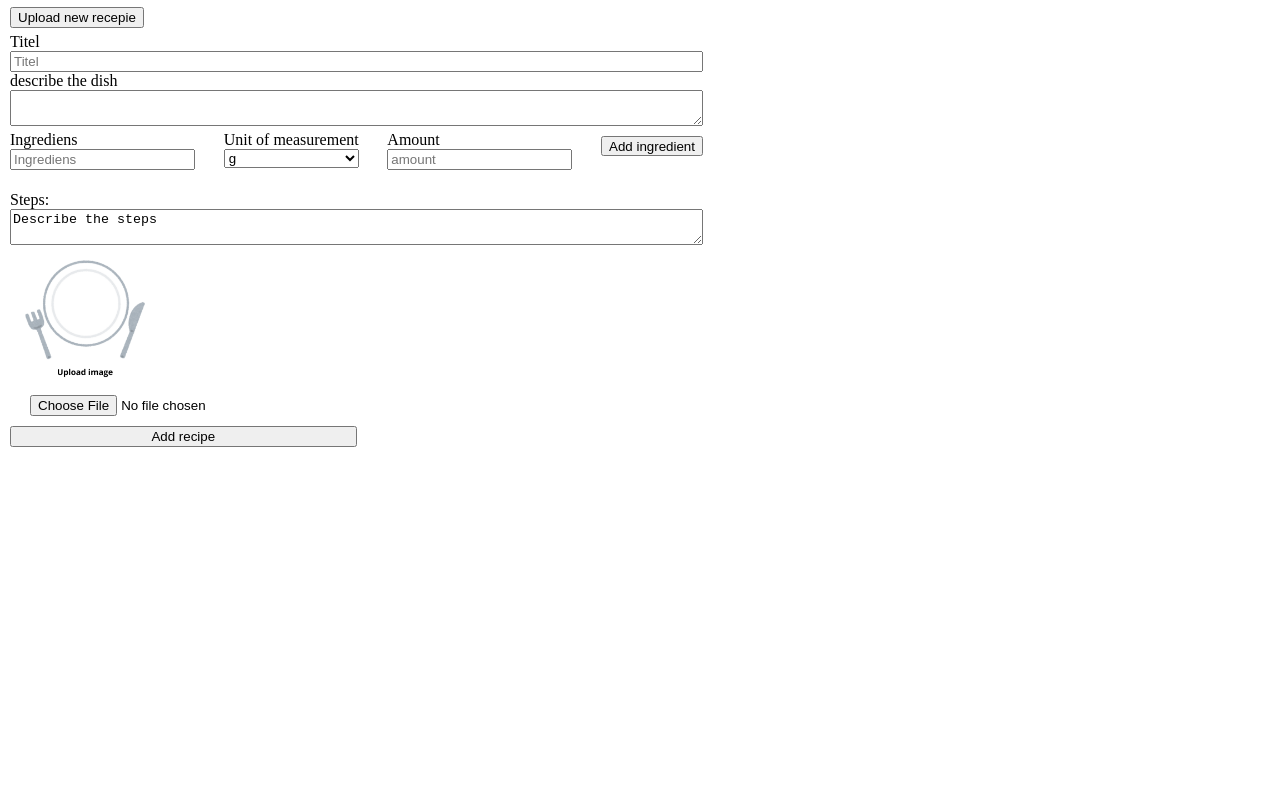
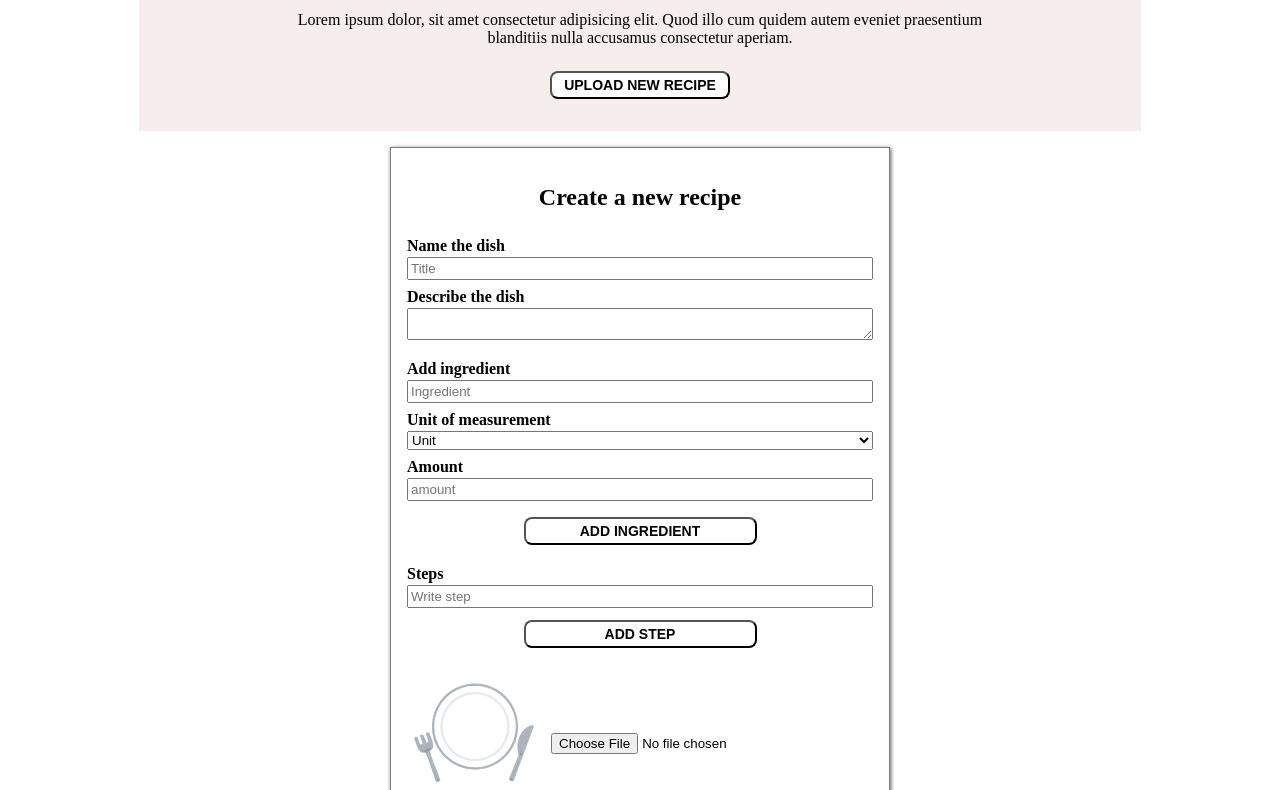
Before and after one commit to Yael353/receptApp---vanillajs, a plain HTML site: page index.html in a window 1280 px wide. Shown: the part 83-873 px from the top of the page. Before the commit the page ends 800 px from the top, so only its background shows below. Drawn offline with Linux system fonts and the light colour scheme.

Commit message:
css, add ingredients and steps

```diff
--- a/index.html
+++ b/index.html
@@ -7,32 +7,49 @@
     <link rel="stylesheet" href="style.css" />
   </head>
   <body>
-    <h1>Recept App</h1>
-
-    <button class="containerButton">Upload new recepie</button>
-
+    <div class="wrapper">
+      <header>
+        <h1>Recipe App</h1>
+      </header>
+      <div class="heroSection">
+        <p>
+          Lorem ipsum dolor, sit amet consectetur adipisicing elit. Quod illo
+          cum quidem autem eveniet praesentium blanditiis nulla accusamus
+          consectetur aperiam.
+        </p>
+        <button class="containerButton">Upload new recipe</button>
+      </div>
+      <main class="content">
+        <!-- popup formulär -->
+        <div class="containerFormContent">
           <div class="containerForm">
+            <h2>Create a new recipe</h2>
             <form action="" class="recForm">
-        <div class="firstPart">
-          <div class="name">
-            <label for="recepieName">Titel</label>
-            <input type="text" placeholder="Titel" />
+              <section class="firstPart">
+                <div class="recipeTitle">
+                  <label for="recepieName">Name the dish</label>
+                  <input type="text" placeholder="Title" />
                 </div>
                 <div class="describe">
-            <label for="description">describe the dish</label>
+                  <label for="description">Describe the dish</label>
                   <textarea name="description" class="description"></textarea>
                 </div>
-        </div>
+              </section>
 
-        <!-- popup formulär -->
-        <div class="addIng">
+              <!--add ingridient-->
+              <section class="ingredientSection">
                 <div class="addIng2">
-            <label id="ingrediensInput">Ingrediens</label>
-            <input type="text" placeholder="Ingrediens" required />
+                  <label for="ingredientInput">Add ingredient </label>
+                  <input
+                    type="text"
+                    id="ingredientInput"
+                    placeholder="Ingredient"
+                  />
                 </div>
                 <div class="addIng2">
                   <label for="dropdown">Unit of measurement</label>
                   <select id="dropDown" name="dropdown">
+                    <option value="" selected hidden>Unit</option>
                     <option value="g">g</option>
                     <option value="hg">hg</option>
                     <option value="ml">ml</option>
@@ -43,33 +60,64 @@
                     <option value="st">st</option>
                   </select>
                 </div>
+
                 <div class="addIng2">
-            <label for="">Amount</label>
-            <input type="text" placeholder="amount" id="amountInput" required />
+                  <label for="amountInput">Amount</label>
+                  <input type="text" placeholder="amount" id="amountInput" />
                 </div>
                 <button class="addButton" type="submit">Add ingredient</button>
+              </section>
+
+              <div>
+                <ul id="ingredientOutput"></ul>
+              </div>
+              <!--add steps-->
+              <section class="addIng2">
+                <label for="stepInput">Steps</label>
+                <input
+                  type="text"
+                  placeholder="Write step"
+                  id="stepInput"
+                  required
+                />
+                <button id="addStepBtn" type="submit">Add step</button>
+              </section>
+              <div>
+                <ul id="stepsOutput"></ul>
               </div>
 
-        <div>
-          <ul></ul>
-        </div>
+              <section class="uppLoadImg">
+                <!--
+            <label for="">Steps: </label>
+            <textarea
+              name=""
+              class="ingredientSteps"
+              placeholder="Describe the steps"
+            ></textarea>
+            -->
 
-        <div class="uppLoadImg">
-          <label for="">Steps: </label>
-          <textarea name="" class="">Describe the steps</textarea>
-
-          <img src="/img/emptyImg.png" alt="Empty plate" id="standardImage" />
+                <img
+                  src="/img/emptyImg.png"
+                  alt="Empty plate"
+                  id="standardImage"
+                />
                 <input
                   type="file"
                   accept="image/jpeg. image/png, image/jpg"
-            class="upploadBtn"
+                  id="imageInput"
                 />
+              </section>
+              <div id="addRecipe">
+                <button type="submit" id="addRecipeBtn">Add recipe</button>
               </div>
-
-        <button type="submit" class="submitBtn">Add recipe</button>
             </form>
           </div>
-
+        </div>
+      </main>
+      <footer>
+        <div>Yaser, Rebecka, Rodrigo, Qasim</div>
+      </footer>
+    </div>
     <script src="script.js"></script>
   </body>
 </html>
--- a/script.js
+++ b/script.js
@@ -1,12 +1,25 @@
 document.addEventListener("DOMContentLoaded", function () {
   const containerButton = document.querySelector(".containerButton");
   const containerForm = document.querySelector(".containerForm");
+  //ingredients
   const addButton = document.querySelector(".addButton");
   const ingredientInput = document.getElementById("ingredientInput");
   const amountInput = document.getElementById("amountInput");
   const dropDown = document.getElementById("dropDown");
+  const ingredientList = document.getElementById("ingredientOutput");
+  //steps
+  const stepInput = document.getElementById("stepInput");
+  const addStepBtn = document.getElementById("addStepBtn");
+  const stepList = document.getElementById("stepsOutput");
+  //image
+  const standardImage = document.getElementById("standardImage");
+  const imageInput = document.getElementById("imageInput");
+
+  //add recipe
+  const addImageBtn = document.getElementById("addRecipeBtn");
 
   let ingredients = [];
+  let steps = [];
 
   containerForm.style.display = "block";
   containerButton.addEventListener("click", function () {
@@ -20,11 +33,13 @@ document.addEventListener("DOMContentLoaded", function () {
     }
   });
 
+  //add ingredients on click:
   addButton.addEventListener("click", function () {
-    const ingridient = ingredientInput.value.trim();
+    const ingridient = ingredientInput.value; //trim()
     const unit = dropDown.value;
     const amount = amountInput.value.trim();
 
+    //if ingredient, amount and unit new ingredientObject
     if (ingridient && unit && amount) {
       const ingredientObject = {
         name: ingridient,
@@ -32,9 +47,51 @@ document.addEventListener("DOMContentLoaded", function () {
         amount: amount,
       };
 
+      //push the ingredients to ingredients arr
       ingredients.push(ingredientObject);
+
+      //create list el to the ul
+      const listItem = document.createElement("li");
+      //content to put in the li el
+      listItem.textContent = `${ingredientObject.name} - ${ingredientObject.unit} - ${ingredientObject.amount} `;
+      //add li to ul
+      ingredientList.appendChild(listItem);
+
+      //clear input filelds
       ingredientInput.value = "";
       amountInput.value = "";
+    } else {
+      console.log("No ingredient!!");
     }
   });
+
+  //add steps on click:
+  addStepBtn.addEventListener("click", function () {
+    const step = stepInput.value.trim();
+    console.log(stepInput);
+    //push the ingredients to ingredients arr
+    if (step) {
+      steps.push(step);
+
+      //create list el to the ul
+      const stepItem = document.createElement("li");
+      //content to put in the li el
+      stepItem.textContent = step;
+      //add li to ul
+      stepList.appendChild(stepItem);
+
+      /*
+      if(step.length > 0) {
+        stepInput.removeAttribute("required")
+      }
+*/
+
+      //clear input field
+      stepInput.value = "";
+    } else {
+      console.log("nothing too see here");
+    }
+  });
+
+  //add/upload/change image
 });
--- a/style.css
+++ b/style.css
@@ -1,22 +1,104 @@
+* {
+  margin: 0;
+  padding: 0;
+  box-sizing: border-box;
+}
+
+html,
 body {
-  margin: 5px;
-  padding: 5px;
-  box-sizing: border-box;
+  height: 100%;
+  margin: 0;
+}
+
+.wrapper {
+  display: flex;
+  flex-direction: column;
+  min-height: 100vh;
+}
+
+main {
+  flex-grow: 1;
+}
+
+header {
+  text-align: center;
+  background-color: rgb(246, 237, 237);
+  padding: 16px 4px;
+  border-bottom: 0.5px solid gray;
+}
+
+button {
+  padding: 4px 12px;
+  font-weight: 600;
+  background-color: white;
+  border-radius: 8px;
+  font-size: 14px;
+  margin: 8px 0;
+  text-transform: uppercase;
+}
+
+label {
+  font-weight: 600;
+  padding-bottom: 2px;
+}
+
+input {
+  padding: 2px;
+}
+
+section {
+  padding: 10px 0;
+}
+
+button:hover {
+  background-color: black;
+  color: white;
+}
+
+.heroSection {
+  display: flex;
+  flex-direction: column;
+  margin: auto;
+  justify-content: center;
+  align-items: center;
+  gap: 16px;
+  background-color: rgb(246, 237, 237);
+  padding: 24px 4px;
+}
+
+.heroSection p {
+  text-align: center;
+  max-width: 70%;
+}
+
+.content {
+  padding: 16px 4px;
+  display: flex;
+  justify-content: center;
+  align-items: center;
+}
+
+.containerFormContent {
+  width: 90%;
+  max-width: 500px;
 }
 
 .containerForm {
   display: flex;
   flex-direction: column;
-  width: 55%;
+  background-color: white;
+  padding: 24px 16px;
+  border: 0.3px solid gray;
+  align-items: center;
+  box-shadow: 1px 1px 4px rgb(94, 89, 89);
 }
 
-.firstPart {
+.containerForm h2 {
+  padding: 12px 0 16px 0;
+  text-align: center;
 }
-.name {
-  display: flex;
-  flex-direction: column;
-}
-.describe {
+
+.recipeTitle {
   display: flex;
   flex-direction: column;
 }
@@ -24,17 +106,23 @@ body {
 .recForm {
   display: flex;
   flex-direction: column;
-
-  margin-top: 5px;
 }
 
-.addIng {
+.firstPart {
   display: flex;
-  justify-content: center;
-  justify-content: space-between;
-  flex-wrap: wrap;
+  flex-direction: column;
+  gap: 8px;
+}
 
-  margin-top: 5px;
+.describe {
+  display: flex;
+  flex-direction: column;
+}
+
+.ingredientSection {
+  display: flex;
+  flex-direction: column;
+  gap: 8px;
 }
 
 #standardImage {
@@ -44,22 +132,27 @@ body {
 
 .uppLoadImg {
   display: flex;
-  flex-direction: column;
+  align-items: center;
+  margin-left: -8px;
+}
 
-  margin-top: 5px;
+#addStepBtn {
+  width: 50%;
+  margin: 12px auto 0 auto;
+}
+
+.addButton {
+  width: 50%;
+  margin: 8px auto 0 auto;
+}
+
+#imageinput {
+  max-width: fit-content;
 }
 
 .addIng2 {
   display: flex;
   flex-direction: column;
-}
-.addButton {
-  height: 20px;
-  margin-top: 5px;
-}
-
-.upploadBtn {
-  margin-left: 20px;
 }
 
 .submitBtn {
@@ -69,3 +162,38 @@ body {
   align-content: center;
   width: 50%;
 }
+
+#ingredientOutput,
+#stepsOutput {
+  list-style-type: decimal;
+}
+
+.ingredientSteps {
+  height: 100px;
+}
+
+#ingredientOutput li {
+  padding-bottom: 5px;
+}
+
+#addRecipe {
+  display: flex;
+  align-items: center;
+  justify-content: center;
+  padding: 8px 0;
+  width: 100%;
+}
+
+#addRecipeBtn {
+  width: 100%;
+}
+
+footer {
+  bottom: 0;
+  padding: 16px;
+  text-align: center;
+  background-color: rgb(110, 107, 107);
+  color: white;
+  font-weight: 500;
+  font-size: 14px;
+}
```
Lines whose indentation alone changed are shown as unchanged.
